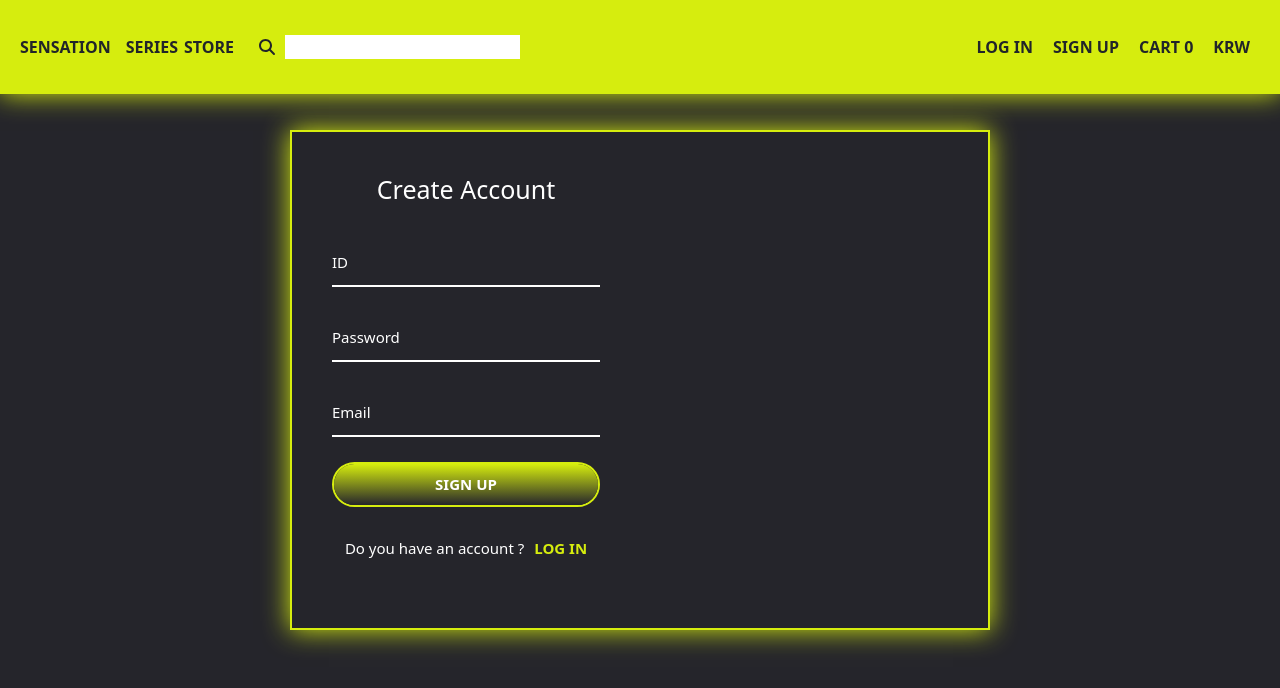
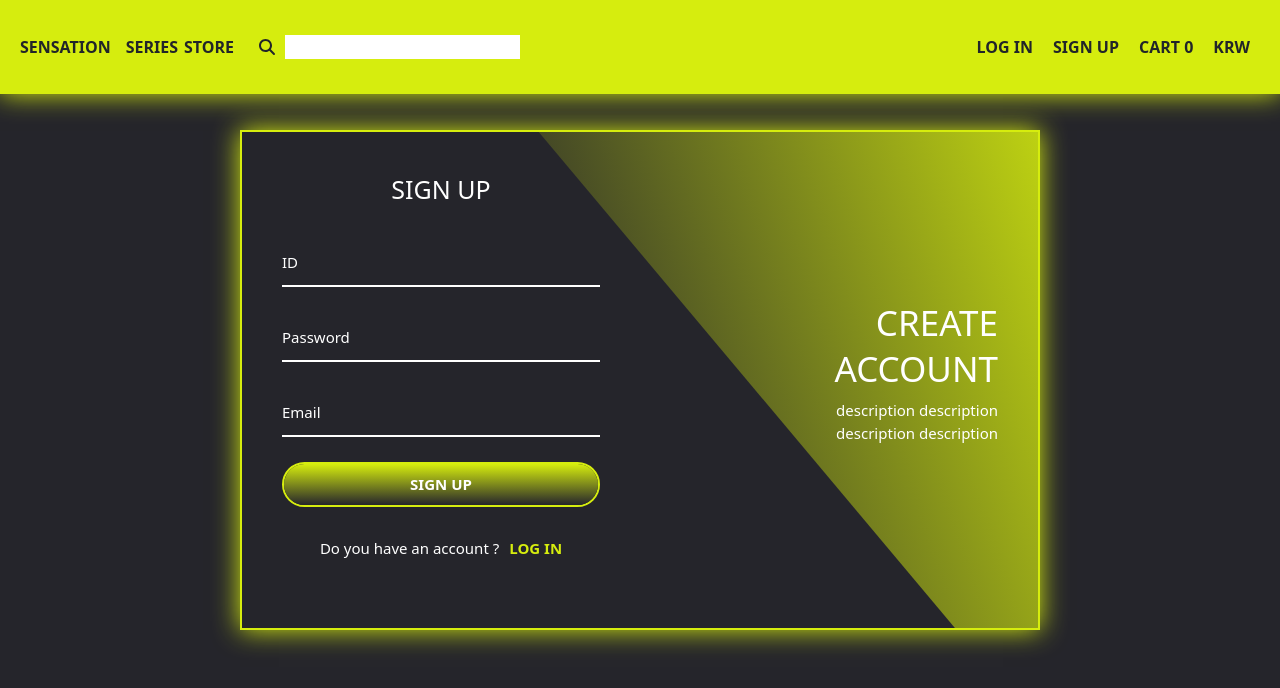
Before and after one commit to sangwon11/shoppingmall-clone, a React (Create React App) app: page /signup in a window 1280 px wide. Shown: the top 688 px of the page. Built offline with nearby package versions, Linux system fonts and the light colour scheme.

Commit message:
sign up ui

```diff
--- a/src/page/SignUp.css
+++ b/src/page/SignUp.css
@@ -1,11 +1,12 @@
 .signup {
     position: relative;
     border: 1px solid;
-    width: 700px;
+    width: 800px;
     height: 500px;
     border: 2px solid #d6ed0e;
     box-shadow: 0 0 25px #d6ed0e;
     color: #fff;
+    overflow: hidden;
 }
 
 .signup-box {
@@ -108,3 +109,39 @@
 .login-btn span:hover {
     text-decoration: underline;
 }
+
+.signup-info {
+    position:absolute;
+    top: 0;
+    height: 100%;
+    width: 50%;
+    display: flex;
+    flex-direction: column;
+    justify-content: center;
+}
+
+.signup-info h2 {
+    text-transform: uppercase;
+    font-size: 35px;
+    line-height: 1.3;
+}
+.signup-info p {
+    font-size: 15px;
+}
+
+.signup-info.login {
+    right: 0;
+    text-align: right;
+    padding: 0 40px 0 120px;
+}
+
+.signup .shape {
+    position: absolute;
+    right: 0;
+    top: -5px;
+    height: 600px;
+    width: 850px;
+    background: linear-gradient(45deg,#25252b,#d6ed0e);
+    transform: rotate(10deg) skewY(40deg);
+    transform-origin: bottom right;
+}
--- a/src/page/SignUp.js
+++ b/src/page/SignUp.js
@@ -9,8 +9,9 @@ const SignUp = () => {
     }
   return (
     <div className='signup'>
+        <div className='shape'></div>
         <div className='signup-box'>
-            <h2>Create Account</h2>
+            <h2>SIGN UP</h2>
             <form>
                 <div>
                     <input/>
@@ -32,7 +33,10 @@ const SignUp = () => {
                 </div>
             </form>
         </div>
-        <div className=''></div>
+        <div className='signup-info login'>
+            <h2>Create Account</h2>
+            <p>description description description description</p>
+        </div>
     </div>
   )
 }
```
